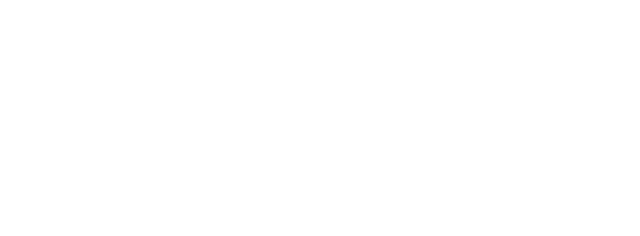
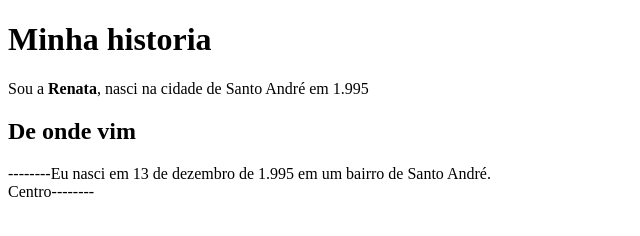
Before and after one commit to RenataVieiraSaraiva/FULLSTACK-2024-AULA-01, a plain HTML site: page index.html in a window 1280 px wide. Shown: the whole page, without its empty margins (0-640 px from the left). Drawn offline with Linux system fonts and the light colour scheme.

Commit message:
feat: Aplicando tag h1 e p

```diff
--- a/index.html
+++ b/index.html
@@ -13,6 +13,16 @@
         <meta charset="utf-8"/>
     </head>
     <body>
+        <h1>Minha historia</h1>
+
+        <p>Sou a <strong>Renata</strong>, nasci na cidade de Santo André em 1.995</p>
+
+        <h2>De onde vim</h2>
+
+
+<p>
+--------Eu nasci em 13 de dezembro de 1.995 em um bairro de Santo André. <br/> Centro--------
+</p>
 
     </body>
 </html>
```
